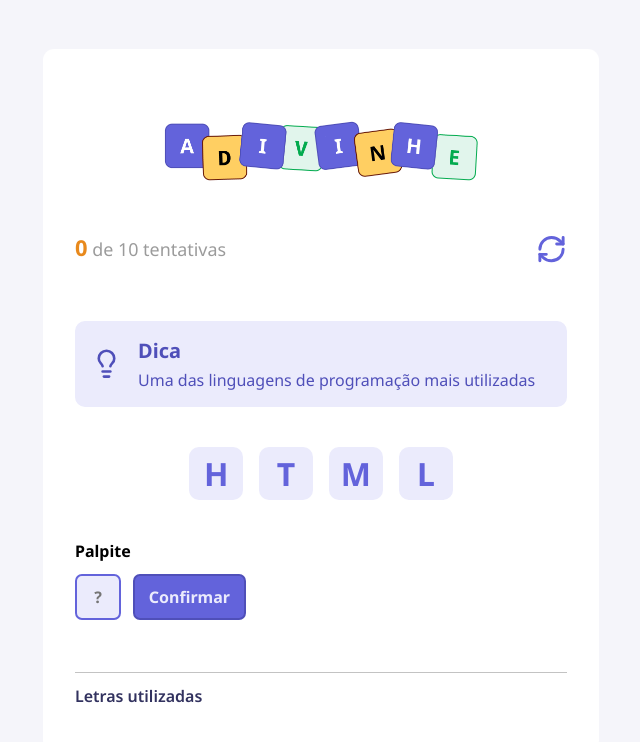
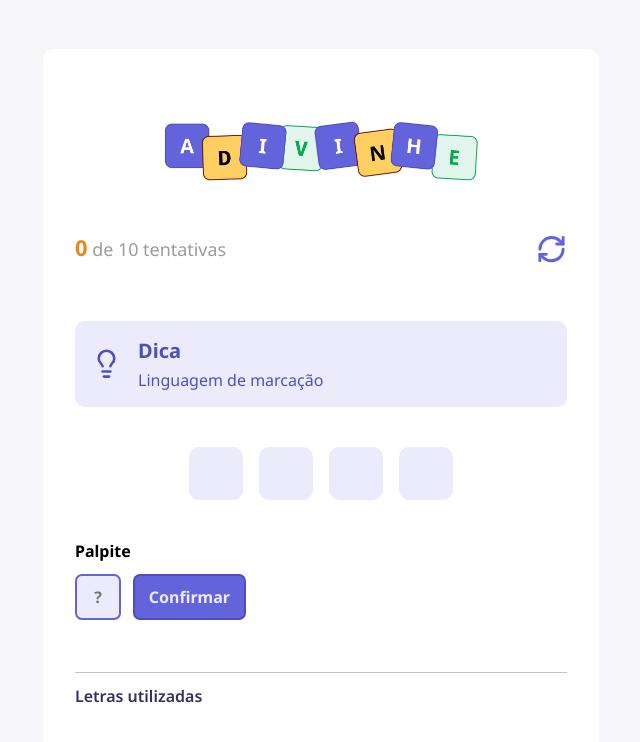
Before and after one commit to Erick-A-Martins/guessword-react, a React (Vite) app: page / in a window 1280 px wide. Shown: the top 742 px of the page, without its empty margins (319-959 px from the left). Built offline with nearby package versions, Linux system fonts and the light colour scheme.

Commit message:
feat: display correct letters

```diff
--- a/src/App.tsx
+++ b/src/App.tsx
@@ -9,8 +9,8 @@ import { Input } from "./components/Input";
 import { useEffect, useState } from "react";
 
 export default function App(){
+    const [score, setScore] = useState(0);
     const [letter, setLetter] = useState("");
-    const [attempts, setAttempts] = useState(0);
     const [lettersUsed, setLetterUsed] = useState<LettersUsedProps[]>([]);
     const [challenge, setChallenge] = useState<Challenge | null>(null);
 
@@ -23,8 +23,10 @@ export default function App(){
         const randomWord = WORDS[index];
 
         setChallenge(randomWord);
-        setAttempts(0);
+
+        setScore(0);
         setLetter("");
+        setLetterUsed([]);
     }
 
     function handleConfirm() {
@@ -40,10 +42,20 @@ export default function App(){
         const exists = lettersUsed.find((used) => used.value.toUpperCase()  === value);
 
         if(exists) {
+            setLetter("");
             return alert("Você já utilizou a letra " + value);
         }
 
-        setLetterUsed((prevState) => [...prevState, { value, correct: false }]);
+        const hits = challenge.word
+            .toUpperCase()
+            .split("")
+            .filter((char) => char === value).length;
+
+        const correct = hits > 0;
+        const currentScore = score + hits;
+
+        setLetterUsed((prevState) => [...prevState, { value, correct }]);
+        setScore(currentScore);
         setLetter("");
     }
 
@@ -58,14 +70,26 @@ export default function App(){
     return (
         <div className={styles.container}>
             <main>
-                <Header current={attempts} max={10} onRestart={handleRestartGame} />
+                <Header current={score} max={10} onRestart={handleRestartGame} />
 
-                <Tip tip="Uma das linguagens de programação mais utilizadas" />
+                <Tip tip={challenge.tip} />
 
                 <div className={styles.word}>
-                    {challenge.word.split("").map((letter) => (
-                            <Letter value={letter} />
-                    ))}
+                    {challenge.word.split("").map((letter, index) => {
+                        const letterUsed = lettersUsed.find(
+                            (used) => used.value.toLocaleUpperCase() === letter.toLocaleUpperCase()
+                        );
+
+
+
+                        return (
+                            <Letter
+                                key={index}
+                                value={letterUsed?.value}
+                                color={letterUsed?.correct ? "correct" : "default"}
+                            />
+                        )
+                    })}
                 </div>
 
                 <h4>Palpite</h4>
--- a/src/components/LettersUsed/index.tsx
+++ b/src/components/LettersUsed/index.tsx
@@ -18,7 +18,12 @@ export function LettersUsed({ data }: Props){
             <div>
                 {
                     data.map(({ value, correct }) => (
-                        <Letter value={value} size="small" color={correct ? "correct" : "wrong"}/>
+                        <Letter
+                            key={value}
+                            value={value}
+                            size="small"
+                            color={correct ? "correct" : "wrong"}
+                        />
                     ))
                 }
             </div>
```
